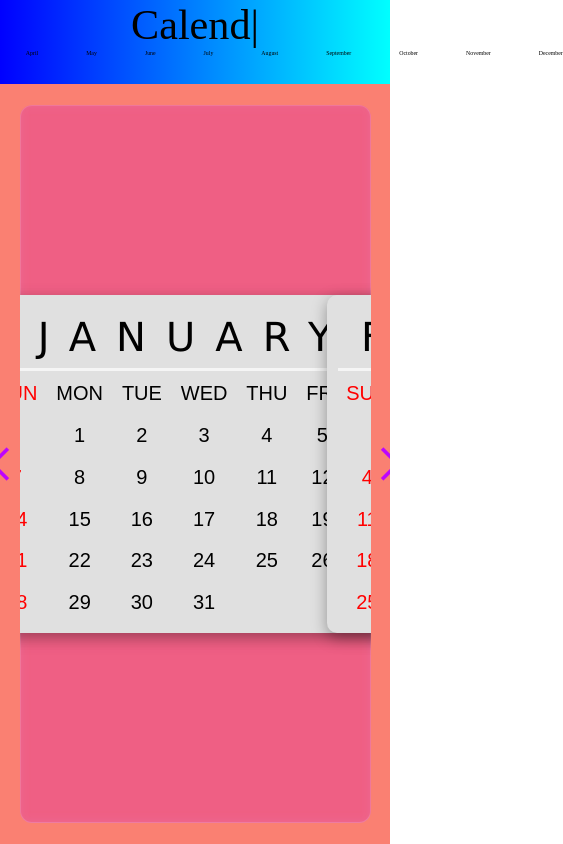
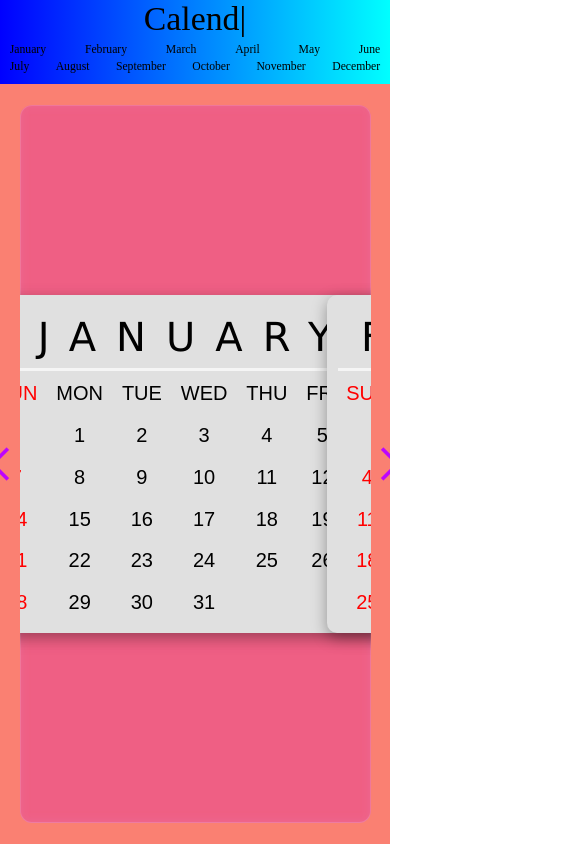
Before and after one commit to CoderKumarS/Calender, a plain HTML site: page index.html in a window 390 px wide. Shown: the whole page, 563 px wide, since content can reach past the window. Drawn offline with nearby package versions, Linux system fonts and the light colour scheme.

Commit message:
Work on responsiveness

```diff
--- a/index.html
+++ b/index.html
@@ -19,7 +19,7 @@
                     <span id="element"></span>
                 </a>
                 <nav>
-                    <!-- <div id="first">
+                    <div id="first">
                         <a href="#jan">January</a>
                         <a href="#feb">February</a>
                         <a href="#mar">March</a>
@@ -27,26 +27,14 @@
                         <a href="#may">May</a>
                         <a href="#jun">June</a>
                     </div>
-                    <div class="second">
-                        <a href="#jan">July</a>
+                    <div id="second">
+                        <a href="#jul">July</a>
                         <a href="#aug">August</a>
                         <a href="#sep">September</a>
                         <a href="#oct">October</a>
                         <a href="#nov">November</a>
                         <a href="#dec">December</a>
-                    </div> -->
-                    <a href="#jan">January</a>
-                    <a href="#feb">February</a>
-                    <a href="#mar">March</a>
-                    <a href="#apr">April</a>
-                    <a href="#may">May</a>
-                    <a href="#jun">June</a>
-                    <a href="#jan">July</a>
-                    <a href="#aug">August</a>
-                    <a href="#sep">September</a>
-                    <a href="#oct">October</a>
-                    <a href="#nov">November</a>
-                    <a href="#dec">December</a>
+                    </div>
                 </nav>
             </div>
         </div>
--- a/style.css
+++ b/style.css
@@ -21,8 +21,7 @@
     display: flex;
     align-items: center;
     justify-content: center;
-    gap: 3em;
-    position: relative;
+    flex-direction: column;
 }
 
 .top .header a span {
@@ -33,19 +32,26 @@
     display: flex;
     align-items: center;
     justify-content: center;
-    gap: 3em;
-    position: absolute;
-    top: 50%;
+    width: 100%;
 }
 
-.top .header nav a {
+.top .header nav #first,
+.top .header nav #second {
+    display: flex;
+    align-items: center;
+    justify-content: space-around;
+    width: 50%;
+}
+
+.top .header nav #first a,
+.top .header nav #second a {
     text-decoration: none;
     color: black;
-    margin-block: 3vh;
     font-size: 1.5vw;
 }
 
-.top .header nav a:hover {
+.top .header nav #first a:hover,
+.top .header nav #second a:hover {
     color: gray;
 }
 
@@ -125,9 +131,10 @@ th {
     color: red;
 }
 
-.months table tr:nth-child(1){
+.months table tr:nth-child(1) {
     position: relative;
 }
+
 .months table tr:nth-child(1) th::before {
     content: "";
     position: absolute;
@@ -140,9 +147,11 @@ th {
     background: rgba(63, 174, 214, 1);
     transition: width 0.3s ease;
 }
+
 .months table tr:nth-child(1) th:hover:before {
     width: 100%;
 }
+
 .months table tr:nth-child(2) th:hover {
     background-color: #0047ab;
     border-radius: 10px;
@@ -155,7 +164,7 @@ th {
     box-shadow: rgba(0, 0, 0, 0.35) 0px 5px 15px;
 }
 
-.months table tr:nth-child(1) th{
+.months table tr:nth-child(1) th {
     font-size: 1em;
     letter-spacing: 0.5em;
     text-transform: uppercase;
@@ -164,6 +173,7 @@ th {
         "Lucida Sans Unicode", Geneva, Verdana, sans-serif;
     color: black;
 }
+
 .icon {
     width: 55px;
     display: flex;
@@ -186,3 +196,30 @@ th {
     animation: all 2s linear 1s;
 
 }
+
+@media screen and (max-width: 480px) {
+    .top .header {
+        gap: 0.3em;
+    }
+
+    .top .header a span {
+        font-size: 4vh;
+    }
+
+    .top .header nav {
+        flex-direction: column;
+        gap: 1vw;
+    }
+
+    .top .header nav #first,
+    .top .header nav #second {
+        justify-content: space-between;
+        width: 95%;
+    }
+
+    .top .header nav #first a,
+    .top .header nav #second a {
+        font-size: 3vw;
+    }
+
+}
```
